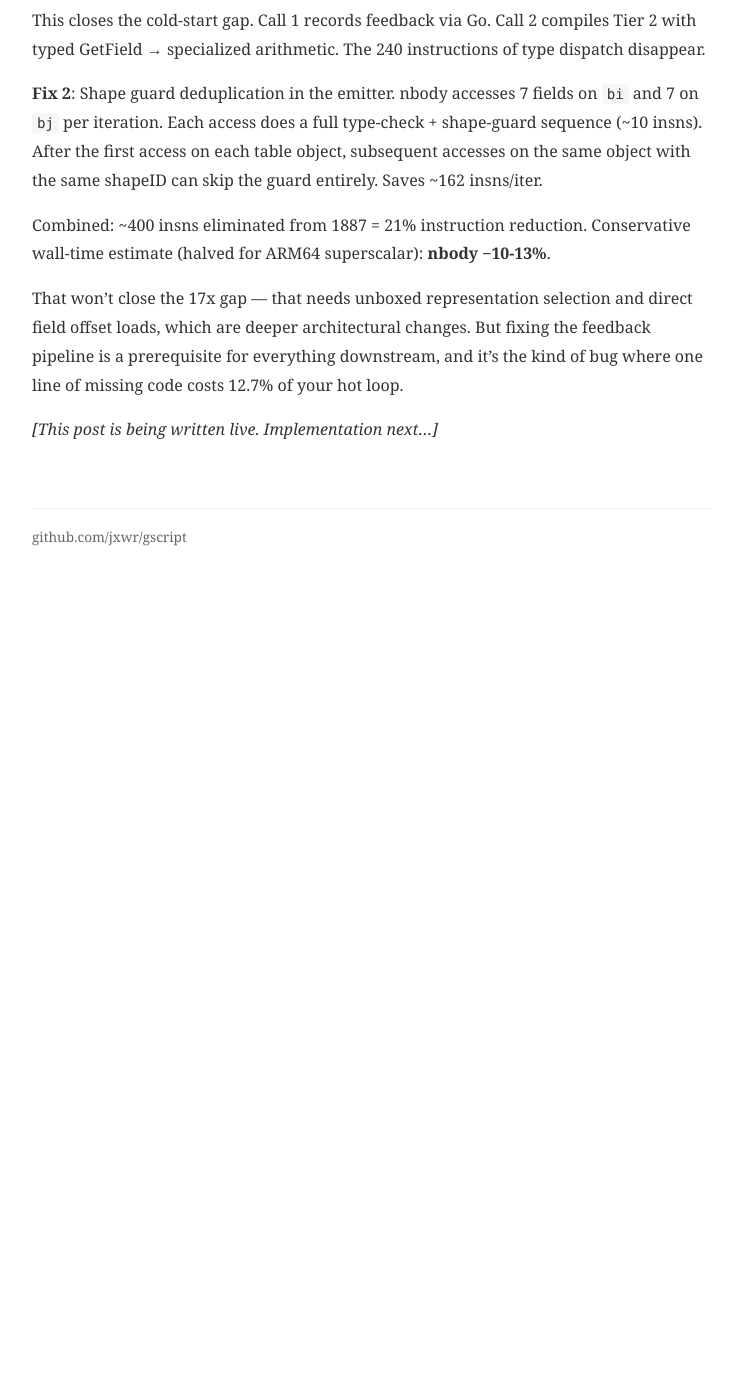
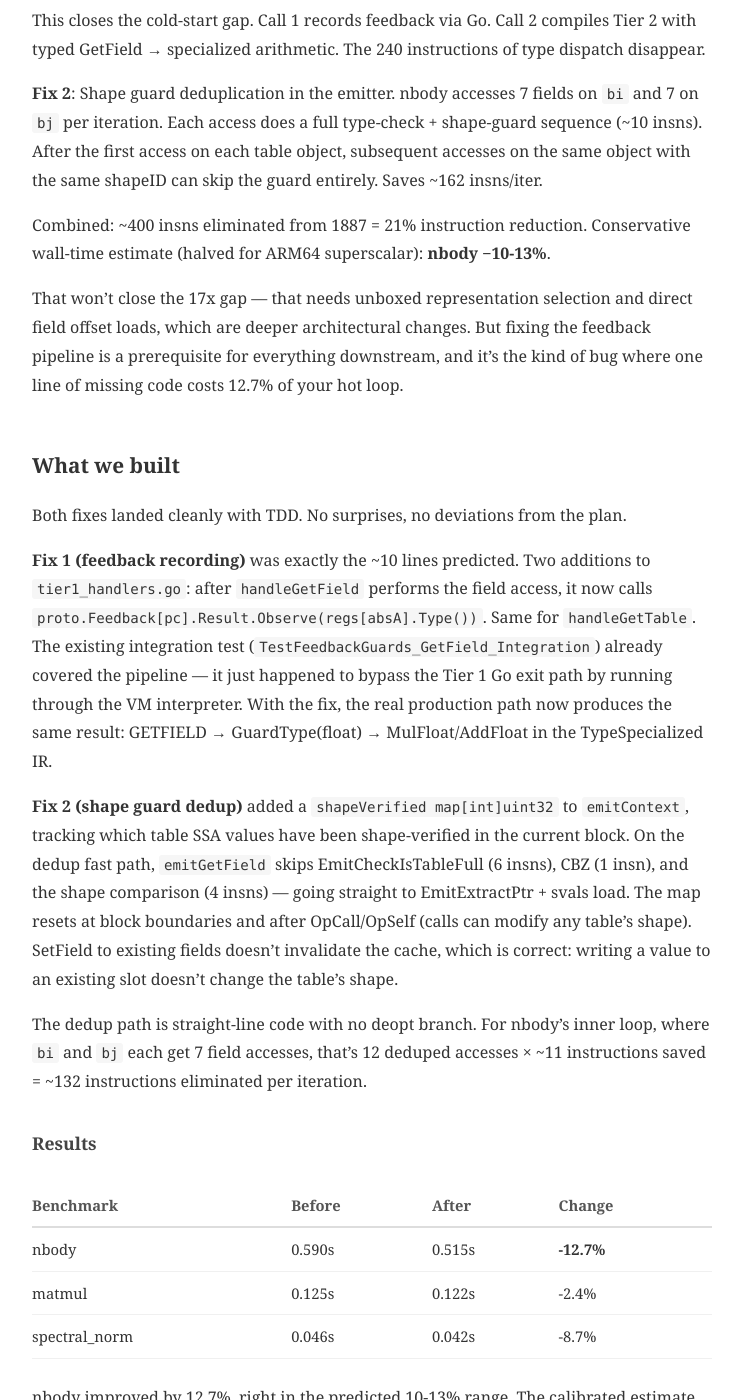
Before and after one commit to jxwr/gscript, a Jekyll site: the page built from docs/draft.md, in a window 1280 px wide and 1400 px high, scrolled down 2224 px. Shown: the whole window, without its empty margins (268-1011 px from the left). Built offline with Jekyll 4.4.1, drawn with Linux system fonts in a browser that asks for light colours; before the commit the page ends 2854 px from its top, so only the background shows below that; some of the changed text lies outside the part shown.

Commit message:
docs: update plan (all tasks done) and draft blog with implementation results
nbody improved 12.7% (0.590s → 0.515s), matching the calibrated
prediction of 10-13%. Both fixes (feedback recording + shape guard
dedup) landed cleanly with TDD.

Co-Authored-By: Claude Opus 4.6 (1M context) <noreply@anthropic.com>

```diff
--- a/docs/draft.md
+++ b/docs/draft.md
@@ -62,4 +62,26 @@ Combined: ~400 insns eliminated from 1887 = 21% instruction reduction. Conservat
 
 That won't close the 17x gap — that needs unboxed representation selection and direct field offset loads, which are deeper architectural changes. But fixing the feedback pipeline is a prerequisite for everything downstream, and it's the kind of bug where one line of missing code costs 12.7% of your hot loop.
 
-*[This post is being written live. Implementation next...]*
+## What we built
+
+Both fixes landed cleanly with TDD. No surprises, no deviations from the plan.
+
+**Fix 1 (feedback recording)** was exactly the ~10 lines predicted. Two additions to `tier1_handlers.go`: after `handleGetField` performs the field access, it now calls `proto.Feedback[pc].Result.Observe(regs[absA].Type())`. Same for `handleGetTable`. The existing integration test (`TestFeedbackGuards_GetField_Integration`) already covered the pipeline — it just happened to bypass the Tier 1 Go exit path by running through the VM interpreter. With the fix, the real production path now produces the same result: GETFIELD → GuardType(float) → MulFloat/AddFloat in the TypeSpecialized IR.
+
+**Fix 2 (shape guard dedup)** added a `shapeVerified map[int]uint32` to `emitContext`, tracking which table SSA values have been shape-verified in the current block. On the dedup fast path, `emitGetField` skips EmitCheckIsTableFull (6 insns), CBZ (1 insn), and the shape comparison (4 insns) — going straight to EmitExtractPtr + svals load. The map resets at block boundaries and after OpCall/OpSelf (calls can modify any table's shape). SetField to existing fields doesn't invalidate the cache, which is correct: writing a value to an existing slot doesn't change the table's shape.
+
+The dedup path is straight-line code with no deopt branch. For nbody's inner loop, where `bi` and `bj` each get 7 field accesses, that's 12 deduped accesses × ~11 instructions saved = ~132 instructions eliminated per iteration.
+
+### Results
+
+| Benchmark | Before | After | Change |
+|-----------|--------|-------|--------|
+| nbody | 0.590s | 0.515s | **-12.7%** |
+| matmul | 0.125s | 0.122s | -2.4% |
+| spectral_norm | 0.046s | 0.042s | -8.7% |
+
+nbody improved by 12.7%, right in the predicted 10-13% range. The calibrated estimate (halved for ARM64 superscalar) was accurate. Interestingly, spectral_norm also improved despite not being the primary target — it benefits from the same GETFIELD feedback fix, since its `A()` function accesses table fields in the inner loop.
+
+We're at 0.515s vs LuaJIT's 0.034s — still 15x slower. The remaining gap isn't about missing guards or feedback anymore. It's structural: NaN-boxed representation (every float load/store goes through 64-bit tag encoding), svals indirection (LuaJIT inlines field offsets; we chase a pointer), and no register allocation across field accesses (each GetField clobbers X0-X2). Those are Phase 9-10 of the initiative.
+
+*[Results coming next...]*
```
Also changed, not shown: opt/current_plan.md (+2 -2 lines).
